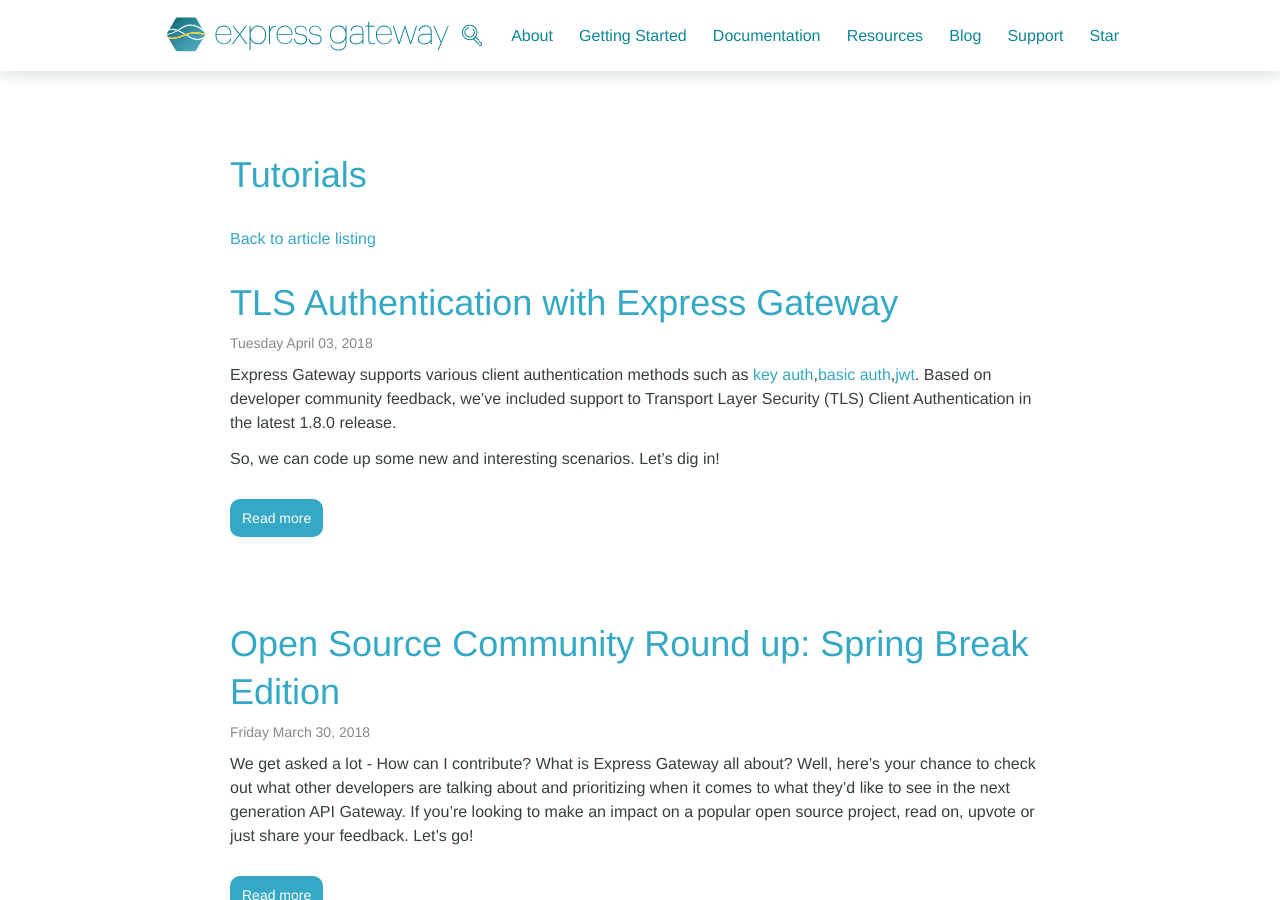
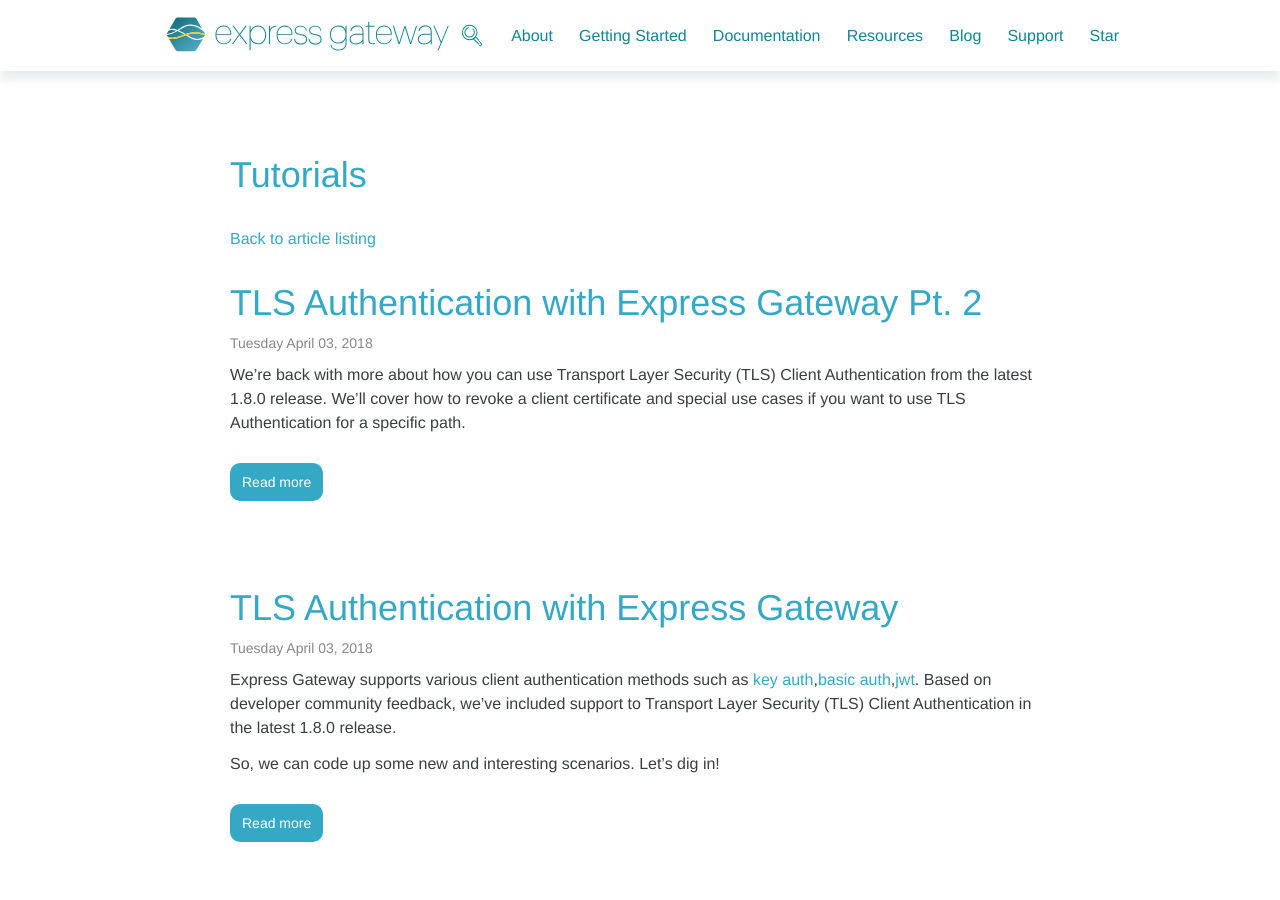
Before and after one commit to ExpressGateway/express-gateway.io, a Jekyll site: the page built from tuorials.md, in a window 1280 px wide and 900 px high. Built offline with Jekyll 4.4.1, drawn with Linux system fonts in a browser that asks for light colours; nearby versions of some CDN libraries; some web fonts are replaced; comment, search, counter and statistics services are not loaded.

Commit message:
Updated Tls Authentication With Express Gateway Pt 2 and 1 other file

```diff
--- a/_drafts/tls-authentication-with-express-gateway-pt-2.markdown
+++ b/_posts/2018-04-03-tls-authentication-with-express-gateway-pt-2.markdown
@@ -1,9 +1,22 @@
 ---
 title: TLS Authentication with Express Gateway Pt. 2
 date: 2018-04-03 13:16:00 Z
+categories:
+- technology
+tags:
+- Transport Layer Security (TLS) Client Authentication in the latest 1.8.0 release
+- Transport Layer Security (TLS) Client Authentication
+- TLS Client Authentication
+- Security
+- JWT
+- Key Auth
 ---
 
-## Revoke a client certificate
+We're back with more about how you can use Transport Layer Security (TLS) Client Authentication from the latest 1.8.0 release. We'll cover how to revoke a client certificate and special use cases if you want to use TLS Authentication for a specific path.
+
+<!--excerpt-->
+
+## How to revoke a client certificate
 
 In case the client certification is tampered with or you just do not trust the owner anymore, it is possible to revoke a client certificate. Just like with other policies like  `JWT`, `key-auth`, it is possible to revoke a credential.
 
@@ -58,3 +71,20 @@
 In the case when `tlsClientAuthenticated` is not true—that is, the client didn't provide a certificate or the provided one is invalid—the request will be terminated with `403`.
 
 If it passes, the pipeline continues and the proxy action will be performed.
+
+## Moving On
+TLS Authentication is an alternative method to authenticate a client that’s trying to connect to our system.
+
+Aren't API keys enough?
+
+Client certificates offer a layer of security that API keys cannot provide. If an API key gets compromised mid-connection, it can be reused to fire its own valid, trusted requests to the backend infrastructure. Have questions? If you're building the next awesome IoT or mobile banking app with TLS Authentication, we'd love to  learn more. Join us on the [Developer Community Gitter Channel](https://gitter.im/ExpressGateway/express-gateway) and share what you're building.
+
+## More Resources
+
+* Learn more about upcoming features and releases by checking out the **[Express Gateway Roadmap](https://github.com/ExpressGateway/express-gateway/milestones)**
+
+* Join the **[Express Gateway Newsletter](https://eepurl.com/cVOqd5)** update list
+
+* **[Follow along on](https://twitter.com/express_gateway)** Twitter
+
+* Have Questions? Head over to **[our Gitter channel](https://gitter.im/ExpressGateway/express-gateway)** and hit us up!
```
